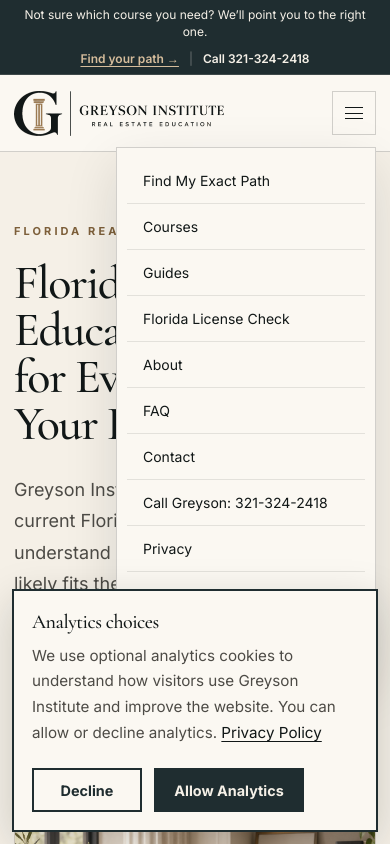
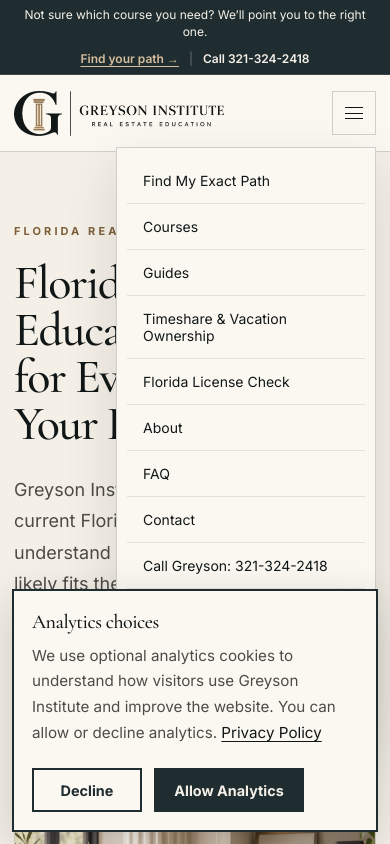
Before and after one commit to BrianLook/Greyson-Institute-Website, a Next.js app: page / in a window 390 px wide. Both pictures are taken after a click on the heading "Open navigation menu". Shown: the top 844 px of the page. Built offline with nearby package versions, Linux system fonts and the light colour scheme.

Commit message:
Include timeshare education path in mobile navigation and guide highlighting

```diff
--- a/components/SiteHeader.tsx
+++ b/components/SiteHeader.tsx
@@ -15,6 +15,7 @@ const guidePaths = [
   "/what-happens-after-you-pass-the-florida-real-estate-exam",
   "/florida-45-hour-post-license-requirements",
   "/florida-14-hour-real-estate-continuing-education",
+  "/florida-timeshare-sales-continuing-education",
   "/florida-real-estate-instructor-continuing-education",
   "/florida-60-hour-broker-post-license-requirements",
   "/how-to-become-florida-real-estate-broker",
@@ -291,6 +292,18 @@ export function SiteHeader() {
             </Link>
 
             <Link
+              href="/florida-timeshare-sales-continuing-education"
+              aria-current={
+                isCurrentPage("/florida-timeshare-sales-continuing-education")
+                  ? "page"
+                  : undefined
+              }
+              onClick={handleNavClick}
+            >
+              Timeshare &amp; Vacation Ownership
+            </Link>
+
+            <Link
               href="/check-florida-real-estate-license-expiration"
               aria-current={
                 isCurrentPage("/check-florida-real-estate-license-expiration")
```
